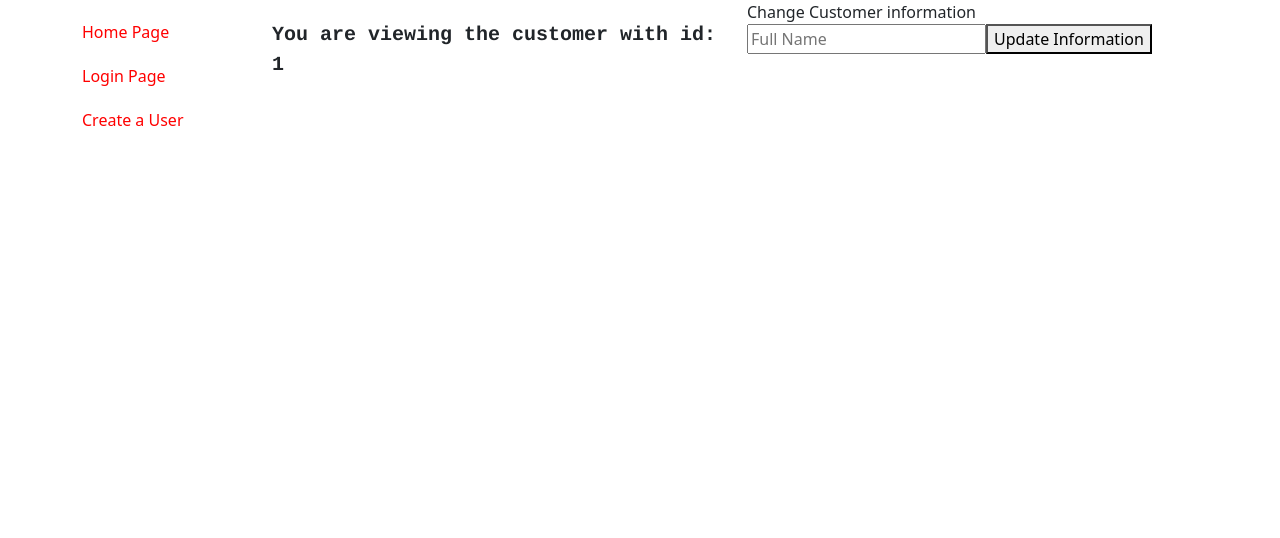
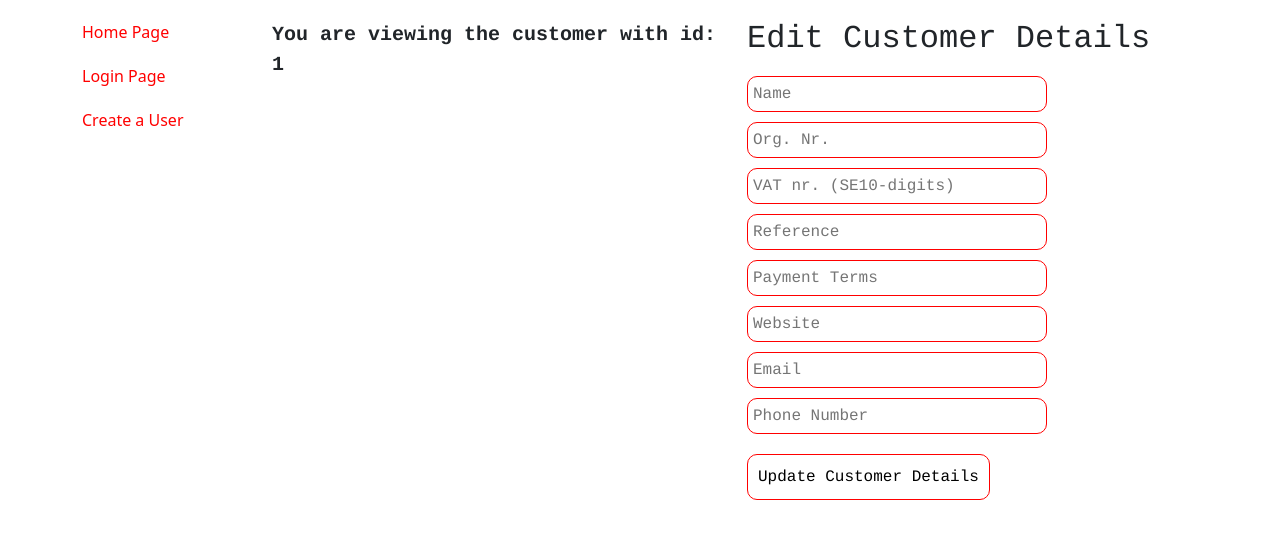
Before and after one commit to panosjapan7/first-react-project, a React (Create React App) app: page /customers/1 in a window 1280 px wide. Shown: the top 538 px of the page. Built offline with nearby package versions, Linux system fonts and the light colour scheme; no server answers.

Commit message:
completed customer edit details

```diff
--- a/src/components/CustomerList.jsx
+++ b/src/components/CustomerList.jsx
@@ -10,7 +10,6 @@ export default function CustomerList() {
     const CustomerListHeader = styled.h4`
         margin-top: 20px;
         font-family: Courier;
-
     `
 
     const CustomerContainerDiv = styled.div`
@@ -72,16 +71,17 @@ export default function CustomerList() {
         .then(res => fetchData())
     }
 
+
     return (
         <div className="container">
 
             <div className="row">
 
-                <div className="col-md-8">
+                <div className="col-md-7">
                     <CustomerCreate onSuccess={fetchData} />
                 </div>
 
-                <div className="col-md-4">
+                <div className="col-md-5">
                     <CustomerListHeader>Customer List</CustomerListHeader>
                     {customerList && customerList.map((item, index) => {
                         return <CustomerContainerDiv key={item.id}>
@@ -93,6 +93,11 @@ export default function CustomerList() {
                     })}
                 </div>
 
+                {/* <div className="col-md-3">
+                    <EditCustomer onSuccess={fetchData} />
+                    <button onClick={fetchData}>Refresh</button>
+                </div> */}
+
             </div>
 
 
--- /dev/null
+++ b/src/components/EditCustomerDetails.jsx
@@ -0,0 +1,184 @@
+import React, {useState} from 'react'
+import { useEffect } from 'react/cjs/react.development'
+import { useParams } from 'react-router-dom'
+import styled from "styled-components"
+
+const SubmitButton = styled.button`
+        font-family: Courier;
+        margin-top: 20px;
+        border-radius: 10px;
+        border: 1px solid red;
+        padding: 10px;
+        background: none;
+        &:hover{
+            color: green;
+            border: 1px solid green;
+        }
+`
+const Header2 = styled.h2`
+        font-family: Courier;
+        margin-top: 20px;
+`
+const constFormInputNew = {
+    fontFamily: "Courier",
+    marginTop: "10px",
+    borderRadius: "10px",
+    border: "1px solid red",
+    padding: "5px",
+    width: "300px",
+}
+
+const vatNrInput = {
+    marginTop: "10px",
+    borderRadius: "10px",
+    border: "1px solid red",
+    padding: "5px",
+    width: "300px",
+}
+
+const EditCustomerContainer = {
+    marginTop: "20px",
+    marginLeft: "50px",
+}
+
+export default function EditCustomerDetails(props) {
+
+    let params = useParams()
+
+    const [name, setName] = useState("")
+    const [organisationNr, setOrganisationNr] = useState("")
+    const [vatNr, setVatNr] = useState("")
+    const [reference, setReference] = useState("")
+    const [paymentTerm, setPaymentTerm] = useState("")
+    const [website, setWebsite] = useState("")
+    const [email, setEmail] = useState("")
+    const [phoneNumber, setPhoneNumber] = useState("")
+
+    const [customer, setCustomer] = useState(null)
+    const [customerId, setCustomerId] = useState("")
+
+    function renderInput(type, placeholder, value, setValue){
+        return <input
+            type={type}
+            placeholder={placeholder}
+            value={value}
+            onChange={e => setValue(e.target.value)}
+            style={constFormInputNew}
+        />
+    }
+
+
+    useEffect(() => {
+        const url=`https://frebi.willandskill.eu/api/v1/customers/${params.id}`
+        const token = localStorage.getItem("webb21")
+        fetch(url, {
+            headers: {
+                "Content-Type": "application/json",
+                "Authorization": `Bearer ${token}`
+            }
+        })
+        .then(res => res.json())
+        .then(data =>
+            {
+                setCustomer(data.results[params.id])
+
+                setCustomerId(data.results[params.id].id)
+
+                setName(data.results[params.id].name)
+
+                setOrganisationNr(data.results[params.id].organisationNr)
+                setVatNr(data.results[params.id].vatNr)
+                setReference(data.results[params.id].reference)
+                setPaymentTerm(data.results[params.id].paymentTerm)
+                setWebsite(data.results[params.id].website)
+                setEmail(data.results[params.id].email)
+                setPhoneNumber(data.results[params.id].phoneNumber)
+            })
+        // .then(data => console.log(customer))
+
+
+
+    },[])
+
+
+    function handleOnSubmit(e){
+        e.preventDefault()
+        console.log(customerId)
+        console.log(name)
+        console.log(organisationNr)
+        console.log(vatNr)
+        console.log(reference)
+        console.log(paymentTerm)
+        console.log(website)
+        console.log(email)
+        console.log(phoneNumber)
+
+        const url=`https://frebi.willandskill.eu/api/v1/customers/${customerId}/`
+
+        const token = localStorage.getItem("webb21")
+        const payload = {name, organisationNr, vatNr, reference, paymentTerm, website, email, phoneNumber}
+
+        fetch(url, {
+            method: "PATCH",
+            headers: {
+                "Content-Type": "application/json",
+                "Authorization": `Bearer ${token}`
+            },
+            body: JSON.stringify(payload)
+        })
+        .then(res => res.json())
+        .then(data => props.onSuccess())
+
+    }
+
+    function test(){
+        console.log(params.id)
+        console.log(customer)
+        console.log(name)
+        console.log(organisationNr)
+        console.log(vatNr)
+        console.log(reference)
+        console.log(paymentTerm)
+        console.log(website)
+        console.log(email)
+        console.log(phoneNumber)
+    }
+
+
+    return (
+        <div>
+
+
+            <Header2>Edit Customer Details</Header2>
+            {/* <button onClick={test} >Console.log</button> */}
+
+            <form onSubmit={handleOnSubmit} >
+                {renderInput("text", "Name", name, setName)}
+                <br />
+                {renderInput("text", "Org. Nr.", organisationNr, setOrganisationNr)}
+                <br />
+                {/* {renderInput("text", "VAT Nr. (Country Code + 10 digits)", vatNr, setVatNr)} */}
+                <input
+                    type="text"
+                    placeholder="VAT nr. (SE10-digits)"
+                    value={vatNr}
+                    onChange={e => setVatNr(e.target.value)}
+                    pattern="SE[0-9]{10}"
+                    style={constFormInputNew}
+                />
+                <br />
+                {renderInput("text", "Reference", reference, setReference)}
+                <br />
+                {renderInput("number", "Payment Terms", paymentTerm, setPaymentTerm)}
+                <br />
+                {renderInput("text", "Website", website, setWebsite)}
+                <br />
+                {renderInput("text", "Email", email, setEmail)}
+                <br />
+                {renderInput("text", "Phone Number", phoneNumber, setPhoneNumber)}
+                <br />
+                <SubmitButton type="submit">Update Customer Details</SubmitButton>
+            </form>
+        </div>
+    )
+}
--- a/src/pages/CustomerDetailPage.jsx
+++ b/src/pages/CustomerDetailPage.jsx
@@ -2,6 +2,7 @@ import React, {useContext, useEffect, useState} from 'react'
 import { useParams, Link } from 'react-router-dom'
 import { NameContext } from '../App'
 import styled from 'styled-components';
+import EditCustomerDetails from '../components/EditCustomerDetails';
 
 const LinkParagraphContainer = styled.p`
     margin-top: 20px;
@@ -37,16 +38,30 @@ export default function CustomerDetailPage() {
     const params = useParams()
     const id = params.id
 
-
     const {customerList, setCustomerList} = useContext(NameContext)
     const [myData, setMyData] = useState(null)
 
-    const [name, setName] = useState("")
-    const [userId, setUserId] = useState("")
-    const [organisationNr, setOrganisationNr] = useState("")
-
 
     useEffect(() => {
+        fetchData()
+        // const url="https://frebi.willandskill.eu/api/v1/customers/"
+        // const token = localStorage.getItem("webb21")
+        // fetch(url, {
+        //     headers: {
+        //         "Authorization": `Bearer ${token}`
+        //     }
+        // })
+        // .then(res => res.json())
+        // .then(data => {
+
+        //     // console.log(data)
+        //     // console.log(data.results[id])
+        //     // console.log(data.results[id].id)
+        //     setMyData(data.results)
+        // })
+    }, [])
+
+    function fetchData(){
         const url="https://frebi.willandskill.eu/api/v1/customers/"
         const token = localStorage.getItem("webb21")
         fetch(url, {
@@ -58,54 +73,12 @@ export default function CustomerDetailPage() {
         .then(data => {
 
             // console.log(data)
-            console.log(data.results[id])
+            // console.log(data.results[id])
             // console.log(data.results[id].id)
             setMyData(data.results)
-            setName(data.results[id].name)
-            setUserId(data.results[id].id)
-            console.log(`User ID: ${userId}`)
-            setOrganisationNr(data.results[id].organisationNr)
+        })
+    }
 
-        })
-    }, [])
-
-
-    function handleOnSubmit(e){
-        e.preventDefault()
-        const url=`https://frebi.willandskill.eu/api/v1/customers/${id}`
-        const token = localStorage.getItem("webb21")
-        const customderId = 6353
-        // const body = new FormData
-        // body.append("name", "\"Oskar\"")
-
-        // fetch("https://frebi.willandskill.eu/api/v1/customers/4337/", {
-        // body,
-        // headers: {
-        //     Authorization: "Bearer eyJ0eXAiOiJKV1QiLCJhbGciOiJIUzI1NiJ9.eyJ1c2VyX2lkIjo4ODgsInVzZXJuYW1lIjoid2ViYjIxQHdpbGxhbmRza2lsbC5zZSIsImV4cCI6MTY0MTU4Mjc3MCwiZW1haWwiOiJ3ZWJiMjFAd2lsbGFuZHNraWxsLnNlIiwib3JpZ19pYXQiOjE2NDA5Nzc5NzB9.I_9wpSxL3WOULlpY2rMRX3-XwVdt5bkpV5TOt7deATQ",
-        //     "Content-Type": "multipart/form-data"
-        // },
-        // method: "PATCH"
-        // })
-
-        const payload = {userId, name, organisationNr}
-        // const myUserId = 916
-        fetch(url, {
-            method: "PATCH",
-            headers: {
-                'Content-Type': 'application/json',
-                'Authorization': `Bearer ${token}`
-            },
-            body: JSON.stringify(payload)
-
-        })
-        .then(res => res.json())
-        .then(data => console.log(data)
-        //     {
-        //     setMyData(data.results)
-        //     setName(data.results[id].name)
-        // }
-        )
-    }
 
     return (
         <div className="container">
@@ -136,36 +109,16 @@ export default function CustomerDetailPage() {
                 </div>
 
                 <div className="col-md-5">
-                    Change Customer information
+                    {/* Change Customer information */}
 
                     <div>
-                        <form onSubmit={handleOnSubmit} >
-                            <input
-                                value={name}
-                                placeholder="Full Name"
-                                onChange={e => setName(e.target.value)}
-                            />
-                            {/* <input
-                                value={lastName}
-                                placeholder="Last Name"
-                                onChange={e => setLastName(e.target.value)}
-                            /> */}
-                            <button type="submit">Update Information</button>
-                        </form>
-
-                        {myData && (
-                            <>
-                                <p>{name}</p>
-                            </>
-                        )}
-
+                        <EditCustomerDetails onSuccess={fetchData} />
                     </div>
 
                 </div>
 
             </div>
 
-
         </div>
     )
 }
--- a/src/pages/MyPage.jsx
+++ b/src/pages/MyPage.jsx
@@ -20,7 +20,7 @@ export default function MyPage() {
         })
         .then(res => res.json())
         .then(data => {
-            setMyData(data)
+            setMyData(data.results)
             setFirstName(data.firstName)
             setLastName(data.lastName)
         })
```
